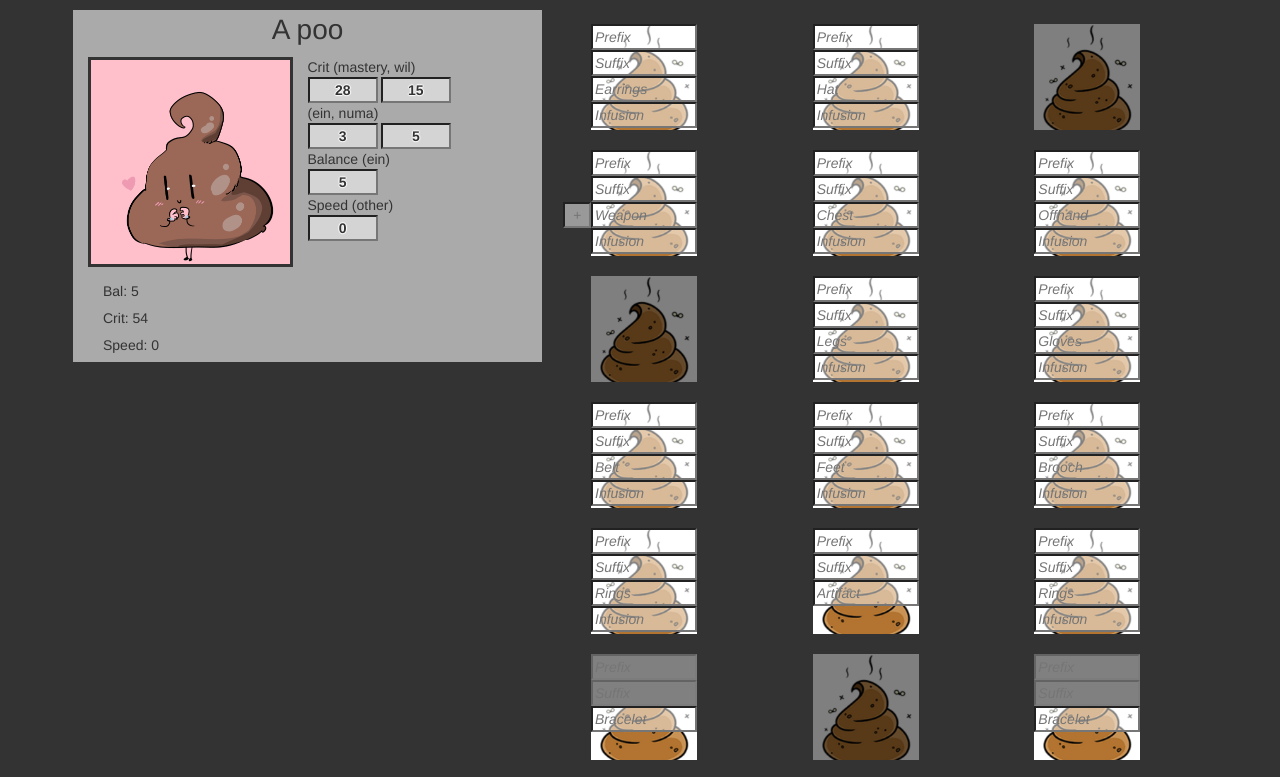
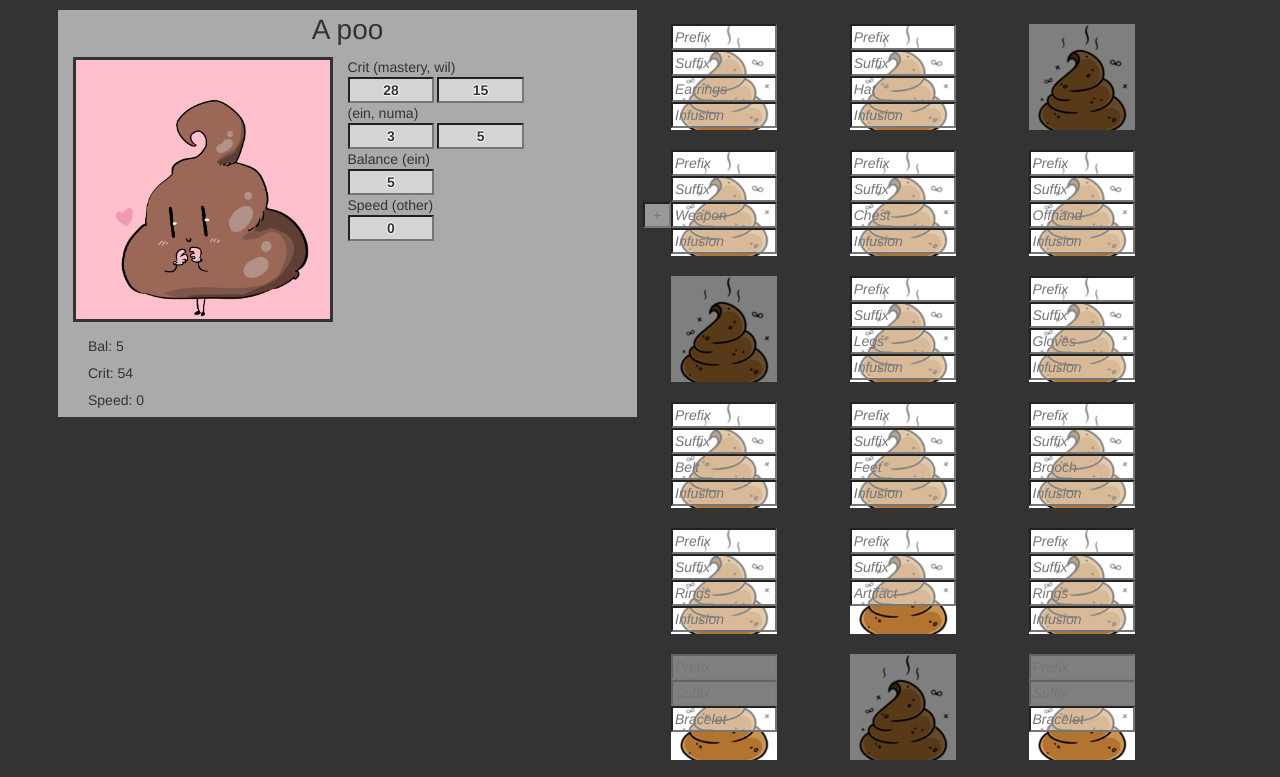
Before and after one commit to jiglei/PooArmory, a plain HTML site: page poo.html in a window 1280 px wide. Shown: the part 63-840 px from the top of the page. Drawn offline with Linux system fonts and the light colour scheme.

Commit message:
Ugh, css/layouts

```diff
--- a/poo.html
+++ b/poo.html
@@ -36,21 +36,28 @@ $(document).ready( function()
 
 	var rows = 6;
 	var cols = 3;
+	var container = $("<div class='row' />")
+	var view = $("<div class='col-xs-11'/>")
 
 	for (var row = 0; row < rows; ++row)
 	{
 		var rowEl = $("<div class='row m-big-top-bot'/>")
+
 		for (var col = 0; col < cols; ++col)
 		{
 			var colEl = $("<div class='col-xs-4'/>")
-			var boxEl = $("<div />")
+
+			var boxEl = $("<div/>")
 			boxEl.attr('id', "box"+(1+ row*cols+ col) )
+
 			colEl.append(boxEl)
 			rowEl.append(colEl)
 
 		}
-		$("#equip").append(rowEl)
+		view.append(rowEl)
 	}
+	container.append(view)
+	$("#equip").append(container)
 	var i = 1
 	boxes = [
 		createSquare("box"+(i++), "earrings", update),
@@ -80,31 +87,20 @@ $(document).ready( function()
 
 </head>
 <body>
-<div class="container">
+<div class="container" >
 	<div class="row">
-		<div class="col-xs-12 "><h1>Welcome to the 3rd Poo Armory</h1></div>
+		<div class="col-xs-12"><h1>Welcome to the 3rd Poo Armory</h1></div>
 		<br/>
 	</div>
-	<div class="col-md-5">
-		<div class="row">
-			<div id="endDisplay" class="col-xs-12"></div>
-		</div>
-	</div>
-	<div class="col-md-7" id='equip'>
-	<!--
-		<div class='row'>
-			<div class="col-xs-4">
-				<div id="box1"> </div>
-			</div>
-			<div class="col-xs-4">
-				<div id="box2"> </div>
-			</div>
-			<div class="col-xs-4">
-				<div id="box3"> </div>
+	<div class='row'>
+		<div class="col-sm-6">
+			<div class="row">
+				<div id="endDisplay" class="col-xs-12"></div>
 			</div>
 		</div>
-	</div>
-		-->
+
+		<div class="col-sm-6" id='equip'>
+		</div>
 	</div>
   <div id="console" />
 </div>
--- a/poo.js
+++ b/poo.js
@@ -626,25 +626,33 @@ function createSquare(id, loc, cb, scrolls=true)
 {
 	var target = $("#"+id)
 
-	var box = $("<div />")
-	//box.css("margin", "auto")
+	var box = $("<div class='row' />")
+	//box.css("margin-left","3em")
 
-	var innerBox = $("<div />")
-	var leftBox = $("<div />")
+	var leftBox = $("<div class='col-xs-3'/>")
+	leftBox.css("padding",0)
+	leftBox.css("margin",0)
+	leftBox.css("z-index",100)
+	leftBox.css("overflow","visible")
+	var innerBox = $("<div class='col-xs-9'/>")
+	innerBox.css("padding",0)
+	innerBox.css("margin",0)
 
+	//target.append(padding)
 	box.append(leftBox)
+	box.append(innerBox)
 	leftBox.css("width", "2em")
 	leftBox.css("height", "8em")
-	leftBox.css("float", "left")
+	//leftBox.css("float", "left")
 	var enh = createInputBox('+')
+	enh.css("overflow","visible")
 	enh.css("text-align", "center")
 	if( loc in g_enhanceable )
 	{
 		leftBox.append(enh)
 	}
 
-	box.append(innerBox)
-	innerBox.css("float", "left")
+	//innerBox.css("float", "left")
 	innerBox.css("height", "8em")
 	innerBox.css("width", "8em")
 	innerBox.css("border-style", "solid")
@@ -661,7 +669,6 @@ function createSquare(id, loc, cb, scrolls=true)
 		innerBox.append(overlay)
 		return box
 	}
-
 
 	var prefix = createInputBox('Prefix')
 	var suffix = createInputBox('Suffix')
```
Also changed, not shown: poo.css (line endings or trailing spaces).
